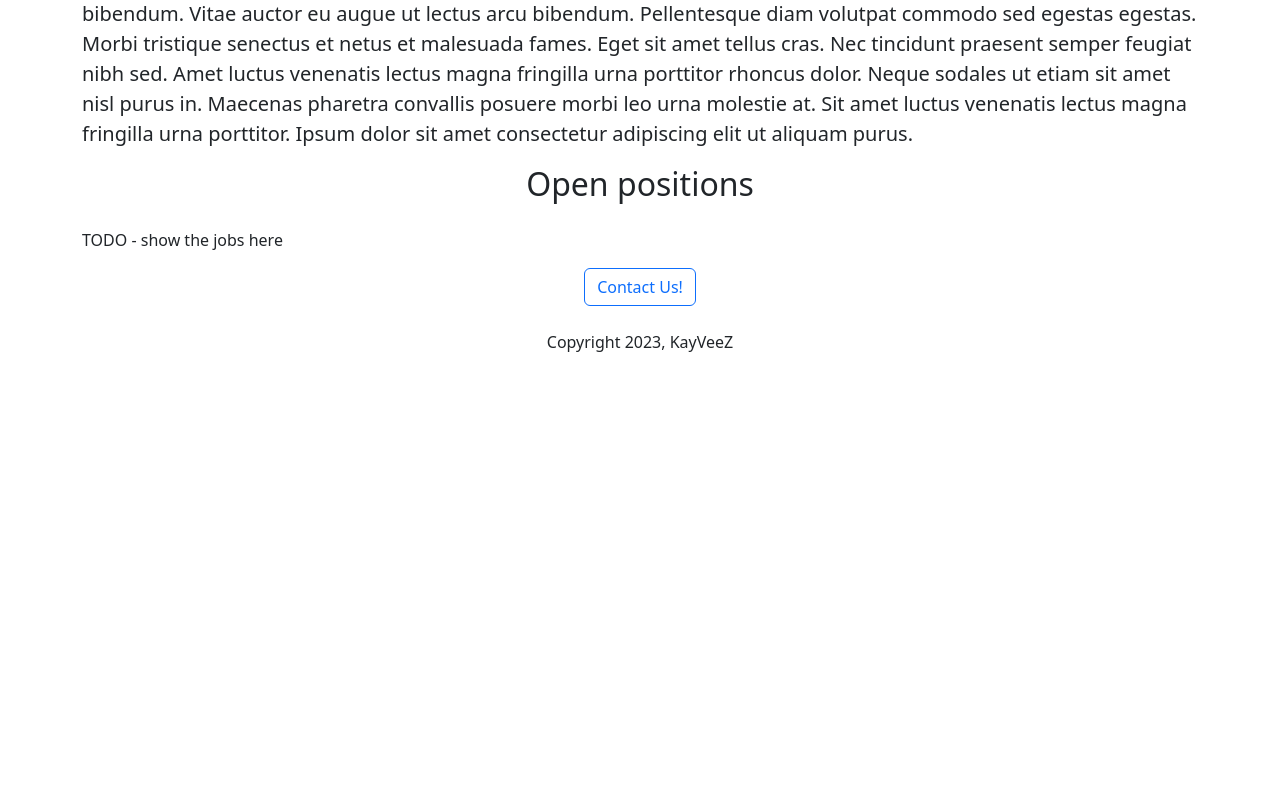
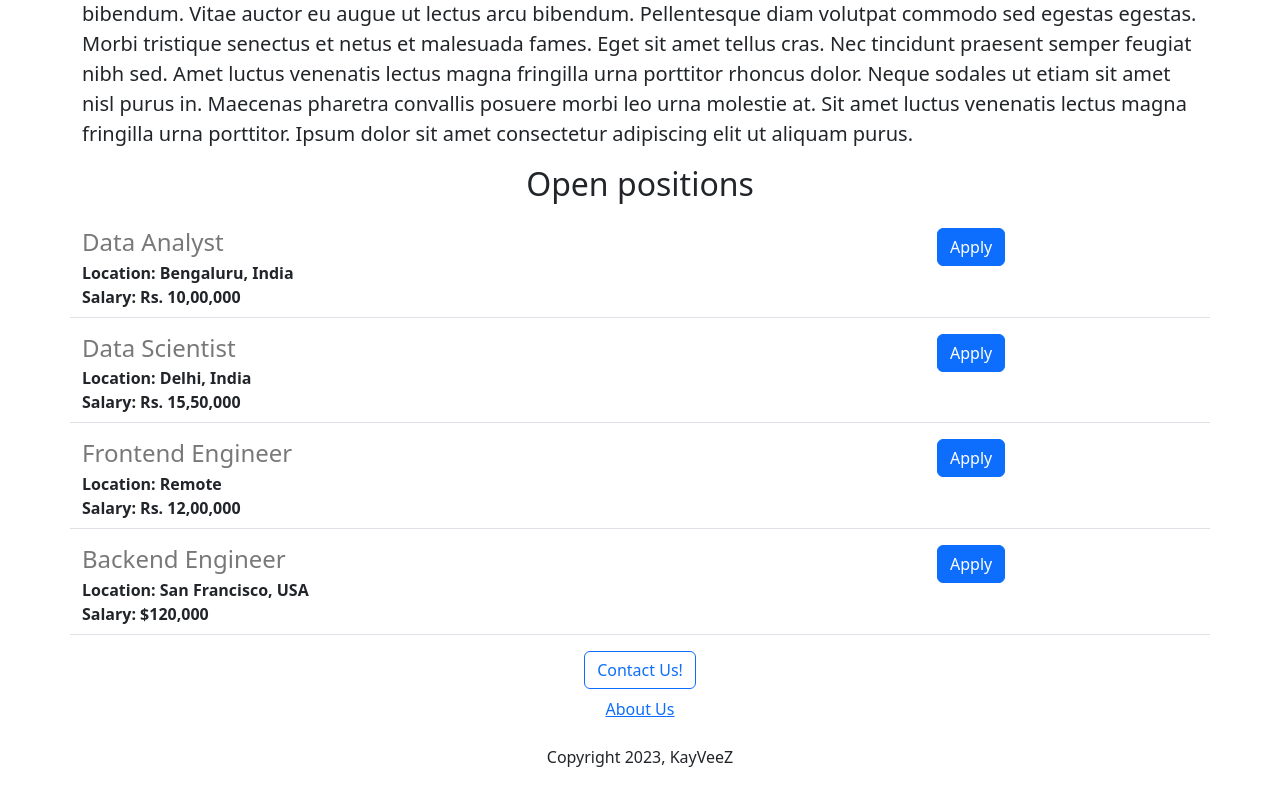
Before and after one commit to KayVeeZ/kayveeZ_car_web_v2, a Flask app: page / in a window 1280 px wide. Shown: the part 993-1778 px from the top of the page. Before the commit the page ends 1345 px from the top, so only its background shows below. Run offline with Flask 3, Linux system fonts and the light colour scheme.

Commit message:
added dynamic data and API route

```diff
--- a/app.py
+++ b/app.py
@@ -1,15 +1,45 @@
-from flask import Flask, render_template
+from flask import Flask, render_template, jsonify
 
 app = Flask(__name__)
 
+JOBS = [
+  {
+    'id': 1,
+    'title': 'Data Analyst',
+    'location': 'Bengaluru, India',
+    'salary':'Rs. 10,00,000'
+  },
+  {
+    'id': 2,
+    'title': 'Data Scientist',
+    'location':'Delhi, India',
+    'salary':'Rs. 15,50,000'
+  },
+  {
+    'id': 3,
+    'title': 'Frontend Engineer',
+    'location':'Remote',
+    'salary':'Rs. 12,00,000'
+  },
+  {
+    'id': 4,
+    'title': 'Backend Engineer',
+    'location':'San Francisco, USA',
+    'salary':'$120,000'
+  }
+]
 
 @app.route('/')
 def hello():
-    return render_template('index.html')
+    return render_template('index.html', jobs = JOBS, company_name = 'KayVeeZ')
 
 @app.route('/about')
-def harry():
-    name = 'Kshitij'
-    return render_template('about.html', name = name)
+def about():
+  return render_template('about.html')
+
+@app.route('/api/jobs')
+def jobs():
+  return jsonify(JOBS)
+
 if __name__ == '__main__':
   app.run(host='0.0.0.0',debug=True)
--- a/templates/index.html
+++ b/templates/index.html
@@ -11,17 +11,24 @@
   </head>
   <body>
     <div class='container'>
-    <h1 class='text-center mt-2 mb-4'>KayVeeZ Careers</h1><br>
+    <h1 class='text-center mt-2 mb-4'>{{company_name}} Careers</h1><br>
     <img id='banner' class='img-fluid' src = 'https://kayveezcarweb--kshitijvashisth.repl.co/static/banner.png'>
     <h2 class='text-center mt-2 mb-4'>About KayVeeZ</h2>
     <p class='lead'>
       <font>Lorem ipsum dolor sit amet, consectetur adipiscing elit, sed do eiusmod tempor incididunt ut labore et dolore magna aliqua. Sagittis nisl rhoncus mattis rhoncus urna. Quis vel eros donec ac odio tempor orci. Vitae proin sagittis nisl rhoncus mattis rhoncus urna neque viverra. Duis tristique sollicitudin nibh sit amet. Proin fermentum leo vel orci porta non. Imperdiet massa tincidunt nunc pulvinar sapien. Massa tempor nec feugiat nisl pretium. Aliquet sagittis id consectetur purus ut faucibus pulvinar elementum. Sem nulla pharetra diam sit amet nisl suscipit adipiscing bibendum. Vitae auctor eu augue ut lectus arcu bibendum. Pellentesque diam volutpat commodo sed egestas egestas. Morbi tristique senectus et netus et malesuada fames. Eget sit amet tellus cras. Nec tincidunt praesent semper feugiat nibh sed. Amet luctus venenatis lectus magna fringilla urna porttitor rhoncus dolor. Neque sodales ut etiam sit amet nisl purus in. Maecenas pharetra convallis posuere morbi leo urna molestie at. Sit amet luctus venenatis lectus magna fringilla urna porttitor. Ipsum dolor sit amet consectetur adipiscing elit ut aliquam purus.</font>
     </p>
     <h2 class='text-center mt-2 mb-4'>Open positions</h2>
-    <p>TODO - show the jobs here</p>
+
+      <div>
+      {%for job in jobs%}
+        {%include 'jobitem.html' %}
+      {%endfor%}
+      </div>
+
     </div>
     <div style='text-align: center;'>
     <button class='btn btn-outline-primary'>Contact Us!</button>
+    <p class ='mt-2 mb-4'><a href='about'>About Us</a></p>
     <p class='mt-4'>Copyright 2023, KayVeeZ</p>
     </div>
   </body>
--- /dev/null
+++ b/templates/jobitem.html
@@ -0,0 +1,17 @@
+<div style='margin-bottom: 16px; padding-bottom: 8px;' class='border-bottom row'>
+<div class = 'col-9'>
+  <h4 style='color:rgb(120,120,120);margin-bottom: 4px'>{{job['title']}}</h4>
+
+<div>
+<b>Location: {{job['location']}}</b>
+</div>
+  {%if 'salary' in job%}
+  <div>
+  <b>Salary: {{job['salary']}}</b>
+  </div>
+  {%endif%}
+</div>
+  <div class= 'col-3'>
+  <button class="btn btn-primary" type="button">Apply</button>
+  </div>
+</div>
```
Also changed, not shown: templates/about.html (added, +8 -0 lines).
